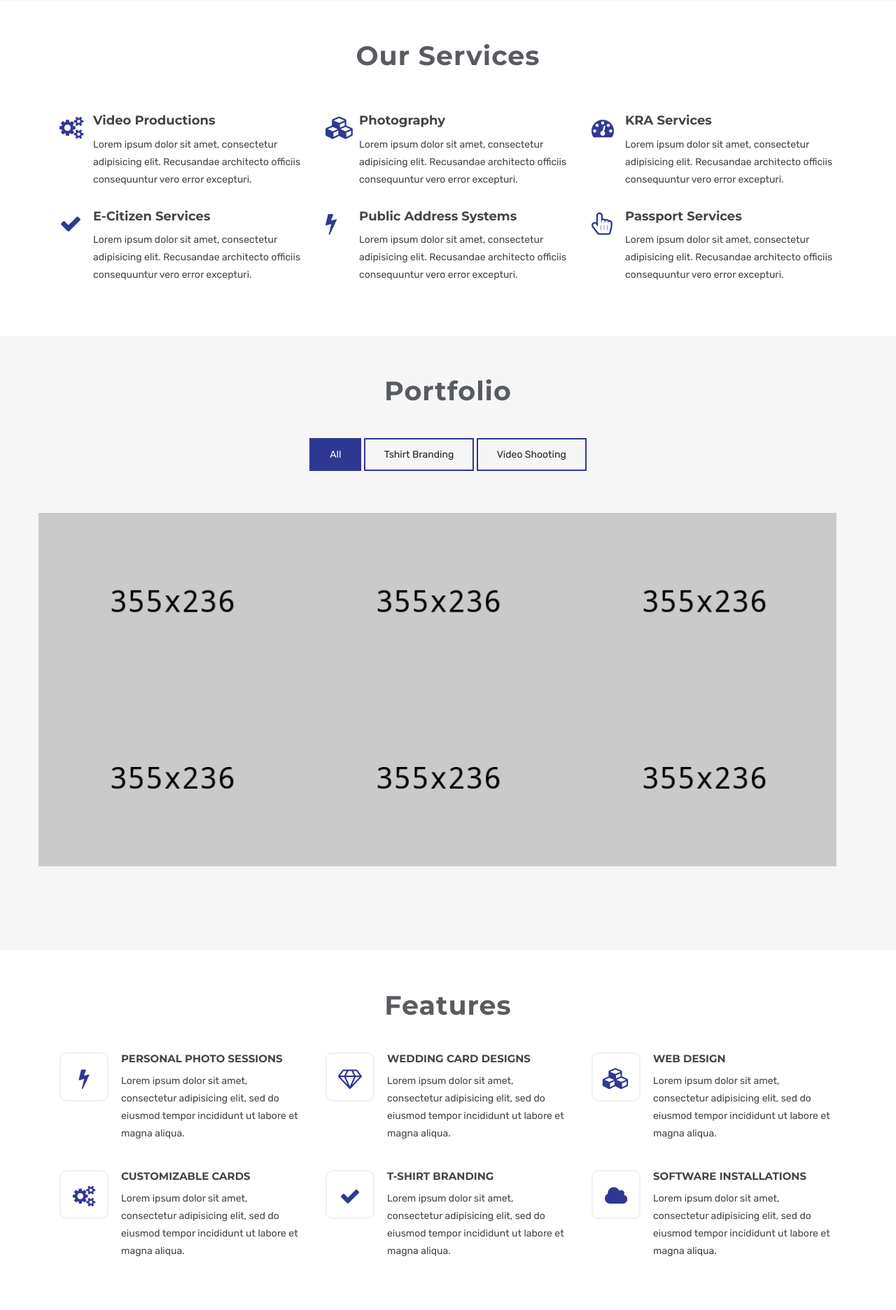
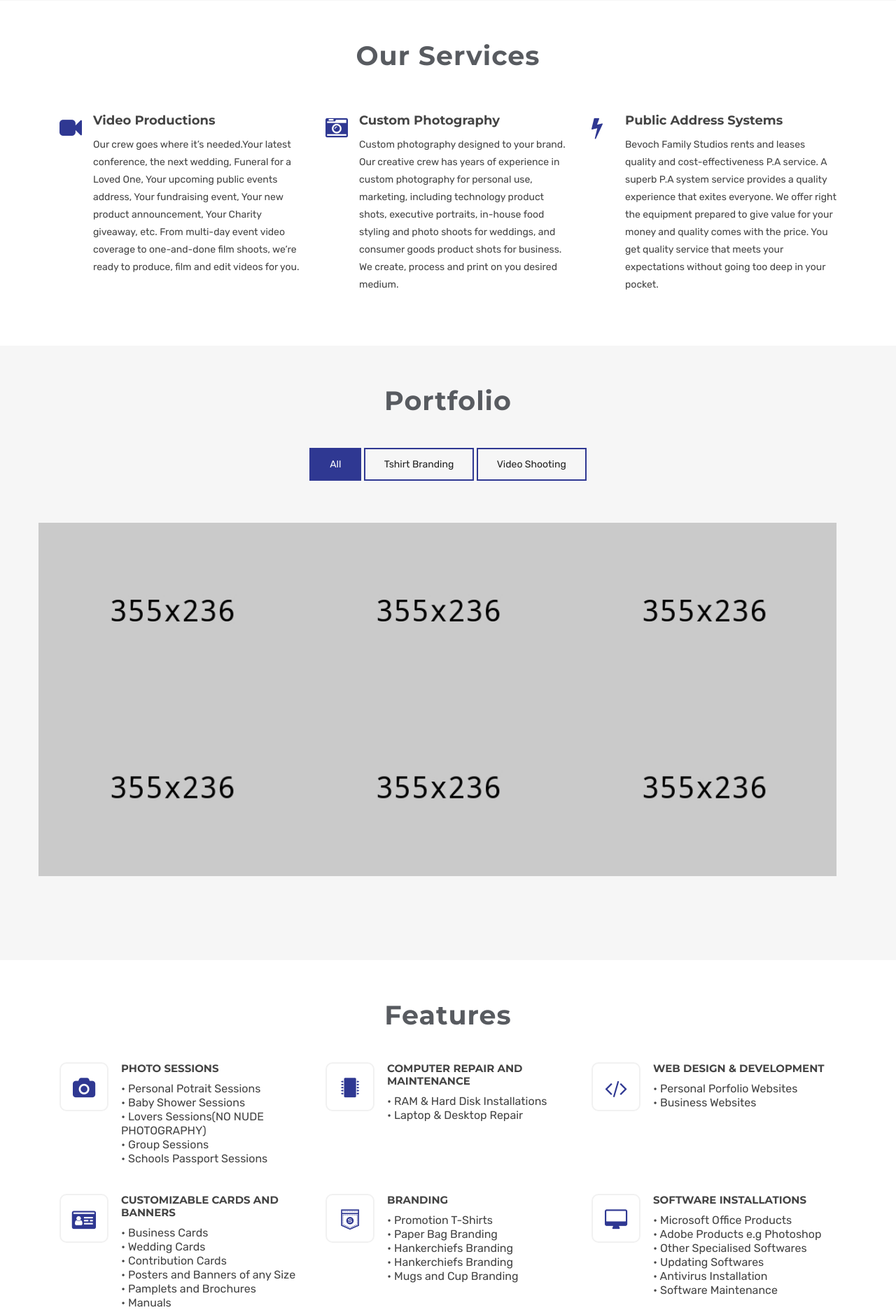
Before and after one commit to miruka/bevochfamilystudios, a PHP site: page / in a window 1280 px wide. Shown: the part 1413-3285 px from the top of the page at 70% size. Run offline with PHP 8.4, Linux system fonts and the light colour scheme.

Commit message:
Enriching Content

```diff
--- a/index.php
+++ b/index.php
@@ -16,6 +16,7 @@ require_once 'php/init.php';
   <link rel="stylesheet" type="text/css" href="css/bootstrap.min.css" />
   <!-- Font -->
   <link rel="stylesheet" type="text/css" href="css/font-awesome.min.css" />
+  <!-- <link rel="stylesheet" type="text/css" href="https://cdnjs.cloudflare.com/ajax/libs/font-awesome/5.15.2/css/all.min.css" /> -->
   <!-- Slicknav -->
   <link rel="stylesheet" type="text/css" href="css/slicknav.css" />
   <!-- Owl carousel -->
@@ -274,12 +275,16 @@ require_once 'php/init.php';
         <div class="col-md-6 col-lg-4 col-xs-12">
           <div class="service-box">
             <div class="service-icon">
-              <i class="fa fa-cogs"></i>
+              <i class="fa fa-video-camera" aria-hidden="true"></i>
             </div>
             <div class="service-content">
               <h4><a href="#">Video Productions</a></h4>
               <p>
-                Lorem ipsum dolor sit amet, consectetur adipisicing elit. Recusandae architecto officiis consequuntur vero error excepturi.
+                Our crew goes where it’s needed.Your latest conference, the next wedding, Funeral for a Loved One,
+                Your upcoming public events address,
+                Your fundraising event, Your new product announcement, Your Charity giveaway, etc.
+                From multi-day event video coverage to one-and-done film shoots,
+                we’re ready to produce, film and edit videos for you.
               </p>
             </div>
           </div>
@@ -290,12 +295,16 @@ require_once 'php/init.php';
         <div class="col-md-6 col-lg-4 col-xs-12">
           <div class="service-box">
             <div class="service-icon">
-              <i class="fa fa-cubes"></i>
+              <i class="fa fa-camera-retro" aria-hidden="true"></i>
             </div>
             <div class="service-content">
-              <h4><a href="#">Photography</a></h4>
+              <h4><a href="#">Custom Photography</a></h4>
               <p>
-                Lorem ipsum dolor sit amet, consectetur adipisicing elit. Recusandae architecto officiis consequuntur vero error excepturi.
+                Custom photography designed to your brand. Our creative crew has years of experience in custom photography for personal use,
+                marketing, including technology product shots, executive portraits,
+                in-house food styling and photo shoots for weddings,
+                and consumer goods product shots for business.
+                We create, process and print on you desired medium.
               </p>
             </div>
           </div>
@@ -303,7 +312,7 @@ require_once 'php/init.php';
         <!-- End Service Icon 2 -->
 
         <!-- Start Service Icon 3 -->
-        <div class="col-md-6 col-lg-4 col-xs-12">
+        <!-- <div class="col-md-6 col-lg-4 col-xs-12">
           <div class="service-box">
             <div class="service-icon">
               <i class="fa fa-tachometer"></i>
@@ -315,11 +324,11 @@ require_once 'php/init.php';
               </p>
             </div>
           </div>
-        </div>
+        </div> -->
         <!-- End Service Icon 3 -->
 
         <!-- Start Service Icon 4 -->
-        <div class="col-md-6 col-lg-4 col-xs-12">
+        <!-- <div class="col-md-6 col-lg-4 col-xs-12">
           <div class="service-box">
             <div class="service-icon">
               <i class="fa fa-check"></i>
@@ -331,7 +340,7 @@ require_once 'php/init.php';
               </p>
             </div>
           </div>
-        </div>
+        </div> -->
         <!-- End Service Icon 4 -->
 
         <!-- Start Service Icon 5 -->
@@ -343,7 +352,10 @@ require_once 'php/init.php';
             <div class="service-content">
               <h4><a href="#">Public Address Systems</a></h4>
               <p>
-                Lorem ipsum dolor sit amet, consectetur adipisicing elit. Recusandae architecto officiis consequuntur vero error excepturi.
+                Bevoch Family Studios rents and leases quality and cost-effectiveness P.A service.
+                A superb P.A system service provides a quality experience that exites everyone.
+                We offer right the equipment prepared to give value for your money and quality comes with the price.
+                You get quality service that meets your expectations without going too deep in your pocket.
               </p>
             </div>
           </div>
@@ -351,10 +363,10 @@ require_once 'php/init.php';
         <!-- End Service Icon 5 -->
 
         <!-- Start Service Icon 6 -->
-        <div class="col-md-6 col-lg-4 col-xs-12">
+        <!-- <div class="col-md-6 col-lg-4 col-xs-12">
           <div class="service-box">
             <div class="service-icon">
-              <i class="fa fa-hand-pointer-o"></i>
+              <i class="fa fa-id-card-o" aria-hidden="true"></i>
             </div>
             <div class="service-content">
               <h4><a href="#">Passport Services</a></h4>
@@ -363,7 +375,7 @@ require_once 'php/init.php';
               </p>
             </div>
           </div>
-        </div>
+        </div> -->
         <!-- End Service Icon 6 -->
       </div>
     </div>
@@ -562,11 +574,15 @@ require_once 'php/init.php';
         <div class="col-lg-4 col-md-6 col-xs-12">
           <div class="featured-box-item">
             <div class="featured-icon">
-              <i class="fa fa-bolt"></i>
+              <i class="fa fa-camera" aria-hidden="true"></i>
             </div>
             <div class="featured-content">
-              <h4>Personal Photo Sessions</h4>
-              <p>Lorem ipsum dolor sit amet, consectetur adipisicing elit, sed do eiusmod tempor incididunt ut labore et magna aliqua.</p>
+              <h4> Photo Sessions</h4>
+              <li>&bull; Personal Potrait Sessions</li>
+              <li>&bull; Baby Shower Sessions</li>
+              <li>&bull; Lovers Sessions(NO NUDE PHOTOGRAPHY)</li>
+              <li>&bull; Group Sessions</li>
+              <li>&bull; Schools Passport Sessions</li>
             </div>
           </div>
         </div>
@@ -576,11 +592,13 @@ require_once 'php/init.php';
         <div class="col-lg-4 col-md-6 col-xs-12">
           <div class="featured-box-item">
             <div class="featured-icon">
-              <i class="fa fa-diamond"></i>
+              <i class="fa fa-microchip" aria-hidden="true"></i>
             </div>
             <div class="featured-content">
-              <h4>Wedding Card Designs</h4>
-              <p>Lorem ipsum dolor sit amet, consectetur adipisicing elit, sed do eiusmod tempor incididunt ut labore et magna aliqua.</p>
+              <h4>Computer Repair and Maintenance</h4>
+              <li>&bull; RAM & Hard Disk Installations</li>
+              <li>&bull; Laptop & Desktop Repair</li>
+
             </div>
           </div>
         </div>
@@ -590,11 +608,15 @@ require_once 'php/init.php';
         <div class="col-lg-4 col-md-6 col-xs-12">
           <div class="featured-box-item">
             <div class="featured-icon">
-              <i class="fa fa-cubes"></i>
+              <i class="fa fa-code" aria-hidden="true"></i>
+
             </div>
             <div class="featured-content">
-              <h4>Web Design</h4>
-              <p>Lorem ipsum dolor sit amet, consectetur adipisicing elit, sed do eiusmod tempor incididunt ut labore et magna aliqua.</p>
+              <h4>Web Design & Development</h4>
+              <li>&bull; Personal Porfolio Websites</li>
+              <li>&bull; Business Websites</li>
+
+
             </div>
           </div>
         </div>
@@ -604,11 +626,21 @@ require_once 'php/init.php';
         <div class="col-lg-4 col-md-6 col-xs-12">
           <div class="featured-box-item">
             <div class="featured-icon">
-              <i class="fa fa-cogs"></i>
+              <i class="fa fa-id-card" aria-hidden="true"></i>
+
+
             </div>
             <div class="featured-content">
-              <h4>Customizable Cards</h4>
-              <p>Lorem ipsum dolor sit amet, consectetur adipisicing elit, sed do eiusmod tempor incididunt ut labore et magna aliqua.</p>
+              <h4>Customizable Cards and Banners</h4>
+
+              <ul>
+                <li>&bull; Business Cards</li>
+                <li>&bull; Wedding Cards</li>
+                <li>&bull; Contribution Cards</li>
+                <li>&bull; Posters and Banners of any Size</li>
+                <li>&bull; Pamplets and Brochures</li>
+                <li>&bull; Manuals</li>
+              </ul>
             </div>
           </div>
         </div>
@@ -618,11 +650,19 @@ require_once 'php/init.php';
         <div class="col-lg-4 col-md-6 col-xs-12">
           <div class="featured-box-item">
             <div class="featured-icon">
-              <i class="fa fa-check"></i>
+              <i class="fa fa-shirtsinbulk" aria-hidden="true"></i>
             </div>
             <div class="featured-content">
-              <h4>T-Shirt Branding</h4>
-              <p>Lorem ipsum dolor sit amet, consectetur adipisicing elit, sed do eiusmod tempor incididunt ut labore et magna aliqua.</p>
+              <h4>Branding</h4>
+              <ul>
+                <li>&bull; Promotion T-Shirts</li>
+                <li>&bull; Paper Bag Branding</li>
+                <li>&bull; Hankerchiefs Branding</li>
+                <li>&bull; Hankerchiefs Branding</li>
+                <li>&bull; Mugs and Cup Branding</li>
+
+
+              </ul>
             </div>
           </div>
         </div>
@@ -632,11 +672,18 @@ require_once 'php/init.php';
         <div class="col-lg-4 col-md-6 col-xs-12">
           <div class="featured-box-item">
             <div class="featured-icon">
-              <i class="fa fa-cloud"></i>
+              <i class="fa fa-desktop" aria-hidden="true"></i>
             </div>
             <div class="featured-content">
               <h4>Software Installations</h4>
-              <p>Lorem ipsum dolor sit amet, consectetur adipisicing elit, sed do eiusmod tempor incididunt ut labore et magna aliqua.</p>
+              <ul>
+                <li>&bull; Microsoft Office Products</li>
+                <li>&bull; Adobe Products e.g Photoshop</li>
+                <li>&bull; Other Specialised Softwares</li>
+                <li>&bull; Updating Softwares</li>
+                <li>&bull; Antivirus Installation</li>
+                <li>&bull; Software Maintenance</li>
+              </ul>
             </div>
           </div>
         </div>
```
Also changed, not shown: 1 other file.
